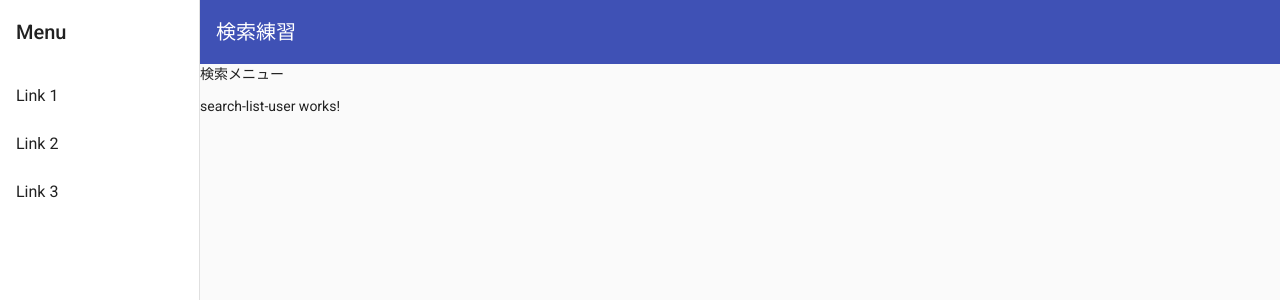
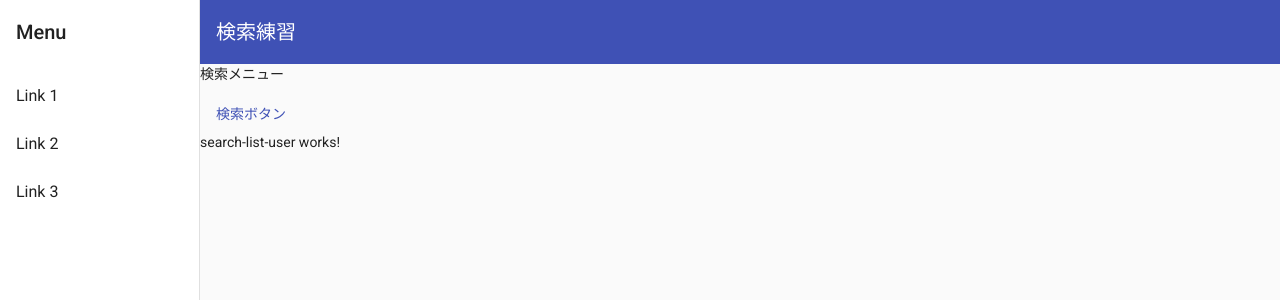
Before and after one commit to jh0829/practiceAngular, an Angular app in the folder practice-angular/: page /main/side/user in a window 1280 px wide. Shown: the top 300 px of the page. Built offline with nearby package versions, Linux system fonts and the light colour scheme.

Commit message:
検索項目取得するところまで

```diff
--- a/practice-angular/src/app/search/search-menu/search-menu.component.html
+++ b/practice-angular/src/app/search/search-menu/search-menu.component.html
@@ -1,11 +1,15 @@
 <p>検索メニュー</p>
-<form>
+<form
+  [formGroup]="searchForm"
+  (ngSubmit)="searchList()"
+  #createNgForm="ngForm">
   <span *ngFor="let search of searchMenu | keyvalue; index as i">
     <span>
+      {{search.key}}
       <ng-container *ngIf="searchMenu[search.key].view == 'list'">
         <mat-form-field>
           <mat-label>{{searchMenu[search.key].valueName}}</mat-label>
-          <mat-select>
+          <mat-select formControlName={{search.key}} >
             <mat-option></mat-option>
             <mat-option
               *ngFor="let cnt of searchMenu[search.key].value | keyvalue; index as i"
@@ -19,9 +23,14 @@
       <ng-container *ngIf="searchMenu[search.key].view == 'text'">
         <mat-form-field>
           <mat-label>{{searchMenu[search.key].valueName}}</mat-label>
-          <input matInput>
+          <input matInput  formControlName={{search.key}} value="" >
         </mat-form-field>
       </ng-container>
     </span>
   </span>
+  <section>
+  <div class="button-row">
+    <button mat-button color="primary">検索ボタン</button>
+  </div>
+</section>
 </form>
--- a/practice-angular/src/app/search/search-menu/search-menu.component.scss
+++ b/practice-angular/src/app/search/search-menu/search-menu.component.scss
@@ -5,3 +5,8 @@ select::placeholder {
   .search-input-full-width {
     width: 100%;
   }
+
+  .button-row {
+    display: table-cell;
+    width: 490px;
+  }
--- a/practice-angular/src/app/search/search-menu/search-menu.component.ts
+++ b/practice-angular/src/app/search/search-menu/search-menu.component.ts
@@ -1,6 +1,8 @@
 import { Component, OnInit } from '@angular/core';
 import { DataSaveService } from 'src/app/service/dataSave/data-save.service';
-import { DataSelectService } from 'src/app/service/dataSelect/data-select.service'
+import { DataSelectService } from 'src/app/service/dataSelect/data-select.service';
+import { MakeFormService } from 'src/app/service/makeForm/make-form.service';
+
 import { Input } from '@angular/core';
 import { AppRoutingModule } from 'src/app/app-routing.module'
 
@@ -8,7 +10,7 @@ import { Router, ActivatedRoute, ParamMap  } from '@angular/router';
 import { Observable } from 'rxjs';
 import { switchMap } from 'rxjs/operators';
 import jsonSearchMenu from 'src/app/json/searchMenu.json';
-import { FormControl } from '@angular/forms';
+import { FormBuilder, FormControl, FormGroup, NgForm, Validators } from '@angular/forms';
 /**
  * 検索項目を作成するクラス
  */
@@ -18,20 +20,27 @@ import { FormControl } from '@angular/forms';
   styleUrls: ['./search-menu.component.scss']
 })
 export class SearchMenuComponent implements OnInit {
+  // form
+  @Input()
+  searchForm: FormGroup;
 
   //@Input() selectMenu: string;
   // html 反映用
   htmlString = "";
   resultSql = Array();
   searchMenu = {};
-  selectedMenu ="";
+  selectedMenu = "";
 
   public ngxControl = new FormControl();
   constructor(
     private dss: DataSaveService,
     private dsele: DataSelectService,
-    private route: ActivatedRoute
+    private makeForm: MakeFormService,
+    private route: ActivatedRoute,
+    private fb: FormBuilder
   ) {
+    // form
+    this.searchForm = this.fb.group({});
     // 選択したメニューを取得
     const selectMenu = this.route.snapshot.paramMap.get('selectedMenu');
     switch (selectMenu){
@@ -48,15 +57,21 @@ export class SearchMenuComponent implements OnInit {
 
   UserList(selectMenu:string){
     console.log('start choseUserList');
-    this.searchMenu  =this.dss.getUserListSearchMenuData(selectMenu,jsonSearchMenu);
+    this.searchMenu = this.dss.getUserListSearchMenuData(selectMenu,jsonSearchMenu);
+    //this.searchForm = this.makeForm.makeForm(jsonSearchMenu,this.searchForm);
+    this.searchForm = this.makeForm.makeForm(jsonSearchMenu,this.searchForm,selectMenu);
     console.log('検索メニュー用',this.searchMenu);
+    console.log('Form',this.searchForm);
     // 選択したメニュー
     //this.selectedMenu = selectMenu
     // メニューに対するJSON
     //this.searchMenu = result[selectMenu];
   }
 
-  // メニューを作成
+  // 検索 todo 検索方法について
+  searchList(){
+    console.log('中身確認',this.searchForm.getRawValue())
+  }
 
 }
 
--- a/practice-angular/src/app/service/makeForm/make-form.service.ts
+++ b/practice-angular/src/app/service/makeForm/make-form.service.ts
@@ -1,5 +1,5 @@
 import { Injectable } from '@angular/core';
-import { FormControl } from '@angular/forms';
+import { FormControl, Validators, FormBuilder } from '@angular/forms';
 
 @Injectable({
   providedIn: 'root'
@@ -10,7 +10,7 @@ export class MakeFormService {
 
   makeForm(searchMenu:any,searchForm:any,selectMenu:string){
     Object.keys(searchMenu[selectMenu]).map(key =>
-      searchForm.controls[key] = new FormControl('')
+      searchForm.controls[key] = new FormControl('', Validators.required)
       )
       return searchForm;
   }
```
